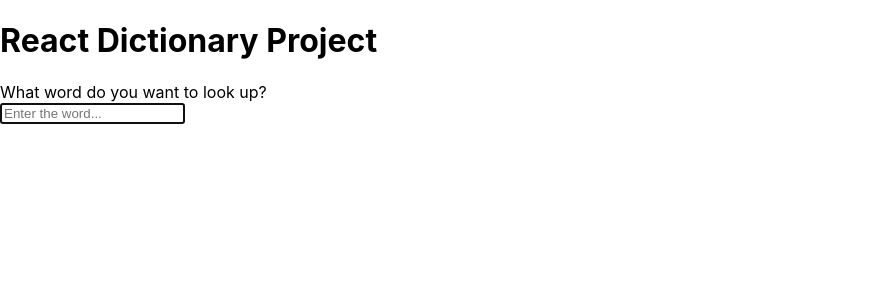
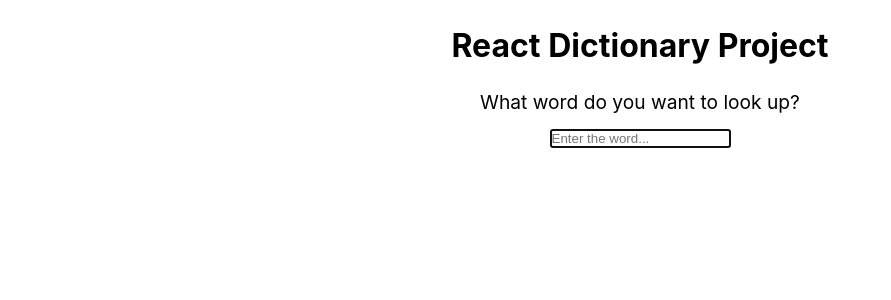
Before and after one commit to Vikkadin/dictionary-app-react, a React (Create React App) app: page / in a window 1280 px wide. Shown: the top 300 px of the page, without its empty margins (0-891 px from the left). Built offline with nearby package versions, Linux system fonts and the light colour scheme.

Commit message:
feat: add some css

```diff
--- a/src/App.css
+++ b/src/App.css
@@ -0,0 +1,21 @@
+* {
+    margin: 0;
+    padding: 0;
+    box-sizing: border-box;
+}
+
+li {
+    list-style: none;
+}
+
+a {
+    text-decoration: none;
+}
+
+body {
+    text-align: center;
+}
+
+h1 {
+    padding: 2%;
+}
--- a/src/components/Dictionary.js
+++ b/src/components/Dictionary.js
@@ -1,6 +1,7 @@
 import React, { useState } from 'react'
 import axios from 'axios'
 import Results from './Results';
+import '../css/Dictionary.css'
 
 function Dictionary() {
     let [keyword, setKeyword] = useState("");
@@ -12,7 +13,6 @@ function Dictionary() {
 
     function search(event) {
         event.preventDefault();
-        alert(`Searching for ${keyword} word meaning`);
 
         const apiUrl = `https://api.dictionaryapi.dev/api/v2/entries/en/${keyword}`;
         axios.get(apiUrl).then(handleResponse);
--- a/src/components/Meanings.js
+++ b/src/components/Meanings.js
@@ -1,4 +1,5 @@
 import React from 'react'
+import '../css/Meanings.css'
 
 function Meanings(props) {
     return (
--- a/src/components/Results.js
+++ b/src/components/Results.js
@@ -1,5 +1,6 @@
 import React from 'react'
 import Meanings from './Meanings'
+import '../css/Results.css'
 
 function Results(props) {
     if (props.result) {
--- /dev/null
+++ b/src/css/Dictionary.css
@@ -0,0 +1,4 @@
+.hint {
+    padding-bottom: 1%;
+    font-size: 1.2em;
+}
--- /dev/null
+++ b/src/css/Meanings.css
@@ -0,0 +1,3 @@
+.Meanings {
+    padding-top: 1%;
+}
--- /dev/null
+++ b/src/css/Results.css
@@ -0,0 +1,3 @@
+.Results h2 {
+    font-weight: bold;
+}
```
